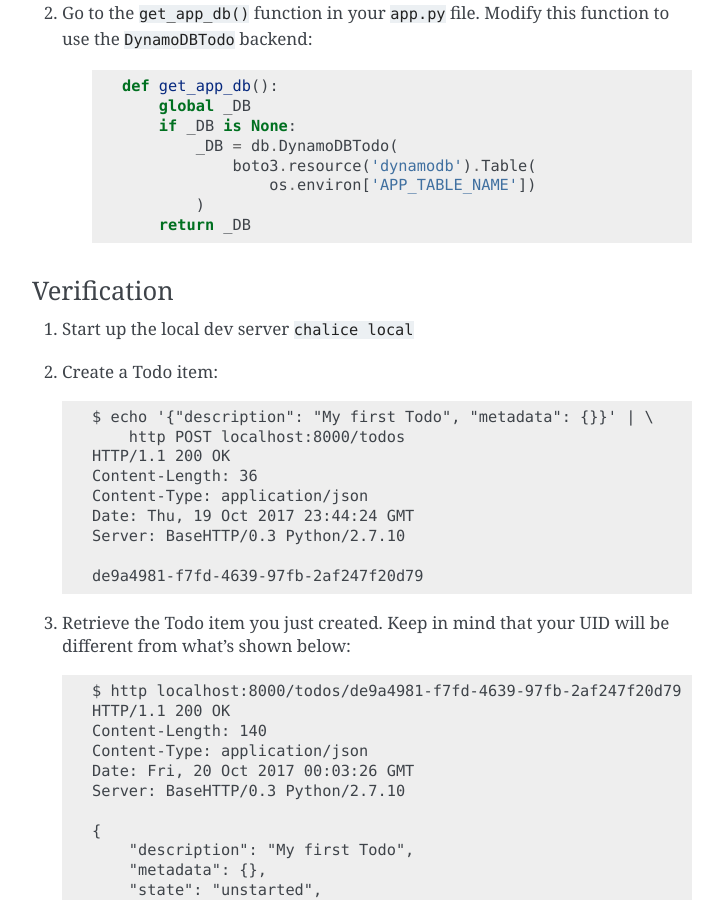
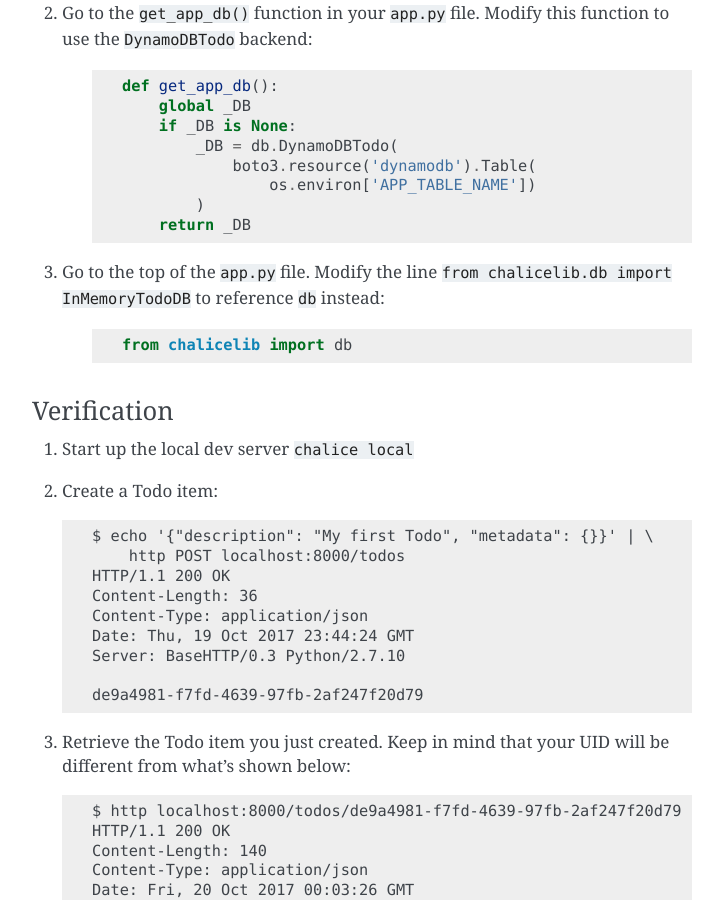
Before and after one commit to aws-samples/chalice-workshop, a Sphinx documentation site: the page built from docs/source/part1/03-todo-app-dynamodb.rst, in a window 1280 px wide and 900 px high, scrolled down 2536 px. Shown: the whole window, without its empty margins (388-1111 px from the left). Built offline with Sphinx 7.4.7, drawn with Linux system fonts in a browser that asks for light colours.

Commit message:
Update 03-todo-app-dynamodb.rst: Missing step
Add missing step which led to bug "NameError: global name 'db' is not defined" in Oct 25 2017 workshop at AWS pop up loft in SF.

```diff
--- a/docs/source/part1/03-todo-app-dynamodb.rst
+++ b/docs/source/part1/03-todo-app-dynamodb.rst
@@ -132,6 +132,11 @@ class.
                 )
             return _DB
 
+3. Go to the top of the ``app.py`` file. Modify the line ``from chalicelib.db import InMemoryTodoDB`` to reference ``db`` instead:
+
+    .. code-block:: python
+
+        from chalicelib import db
 
 Verification
 ~~~~~~~~~~~~
```
